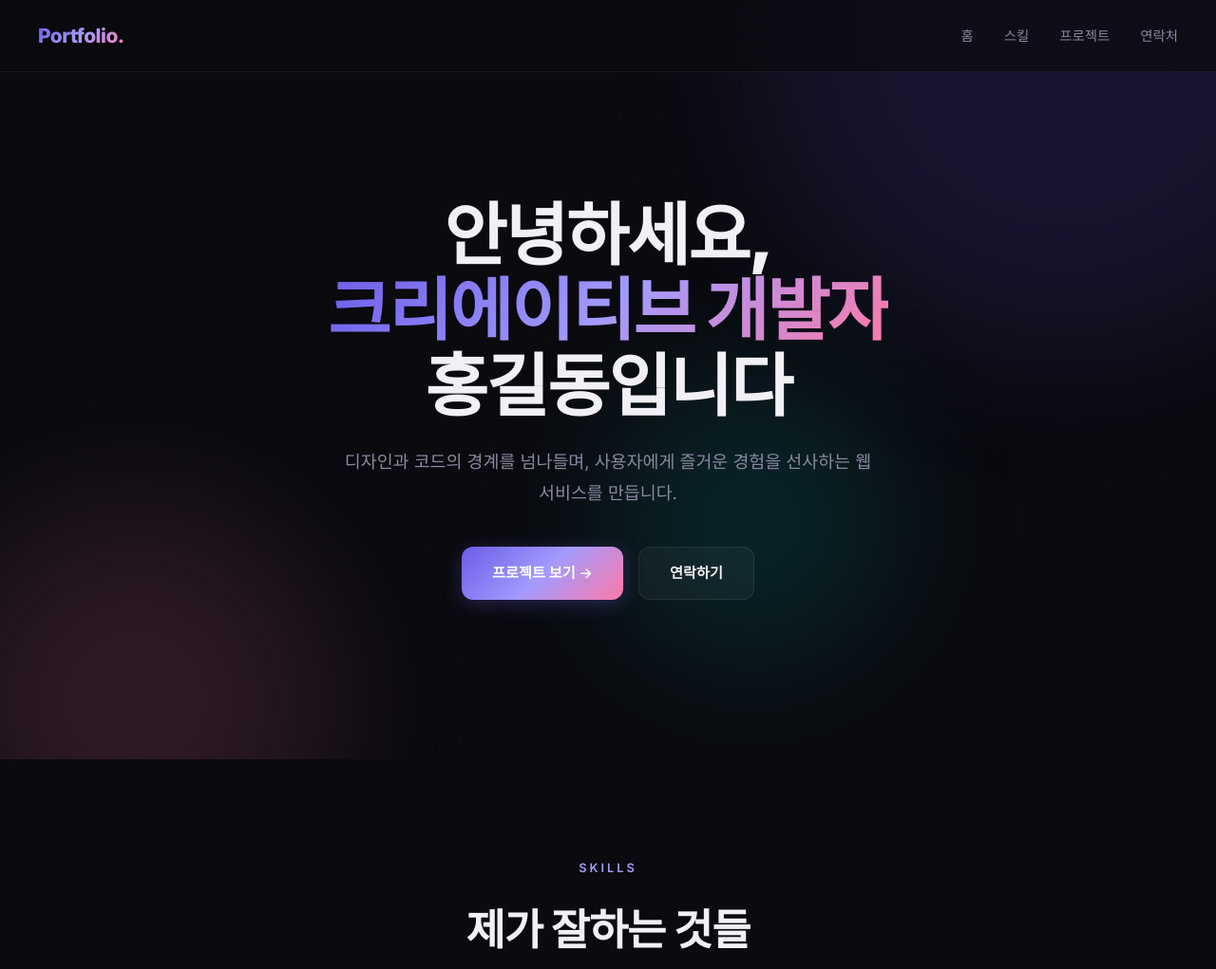
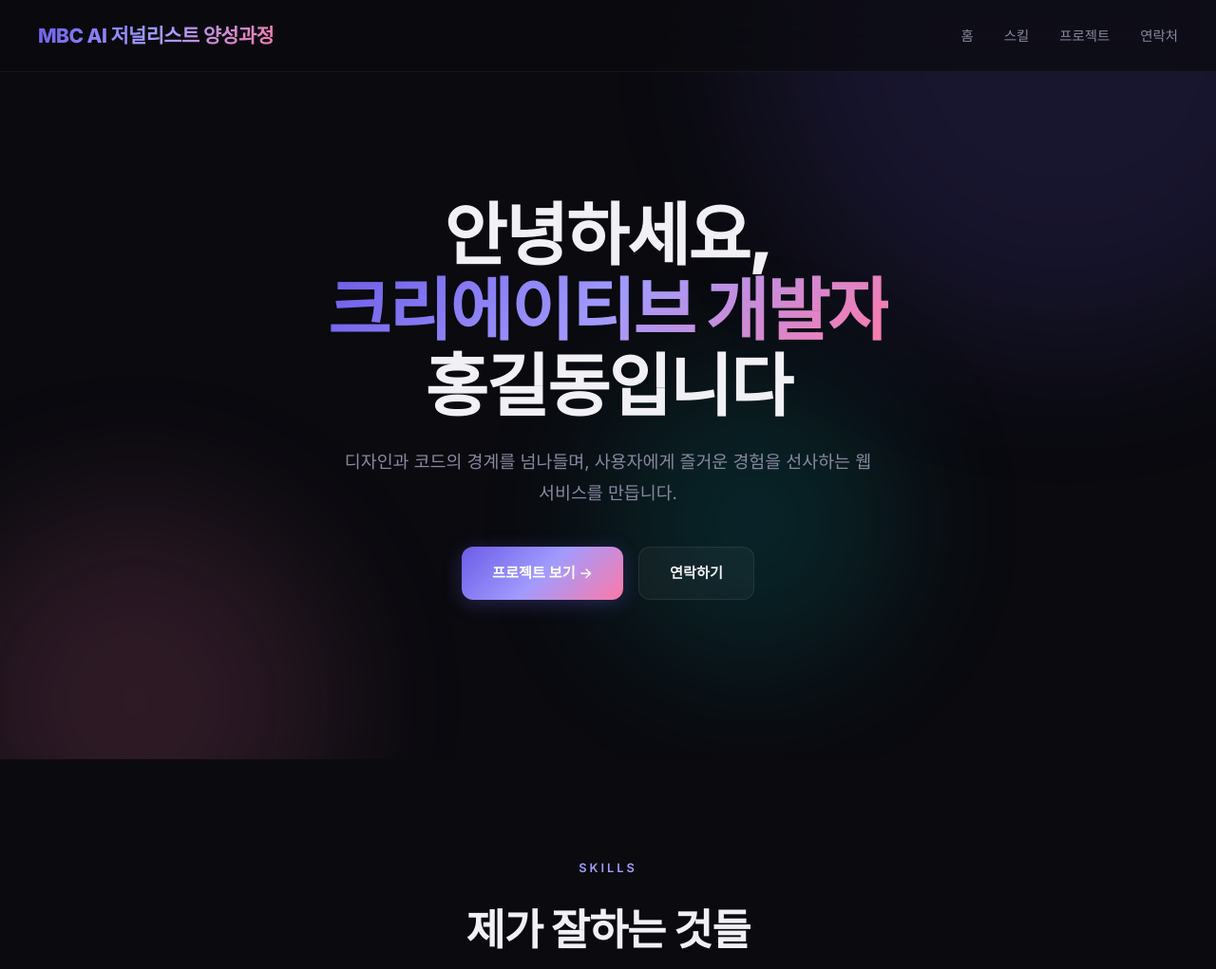
Before and after one commit to mbc-abc/mbc-abc.github.io, a plain HTML site: page index.html in a window 1280 px wide. Shown: the top 1021 px of the page at 95% size. Drawn offline with Linux system fonts and the light colour scheme.

Commit message:
20260401-02-title-change

```diff
--- a/index.html
+++ b/index.html
@@ -631,7 +631,7 @@
 
     <!-- Navigation -->
     <nav>
-        <div class="nav-logo">Portfolio.</div>
+        <div class="nav-logo">MBC AI 저널리스트 양성과정</div>
         <ul class="nav-links">
             <li><a href="#home">홈</a></li>
             <li><a href="#skills">스킬</a></li>
```
